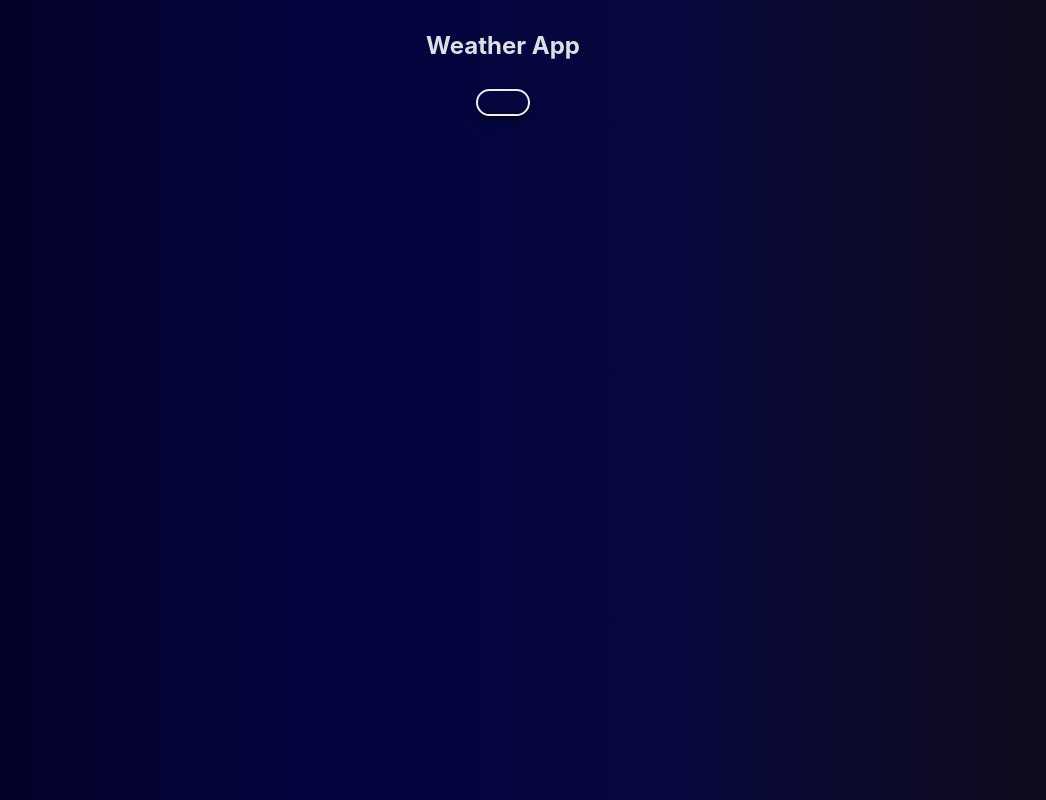
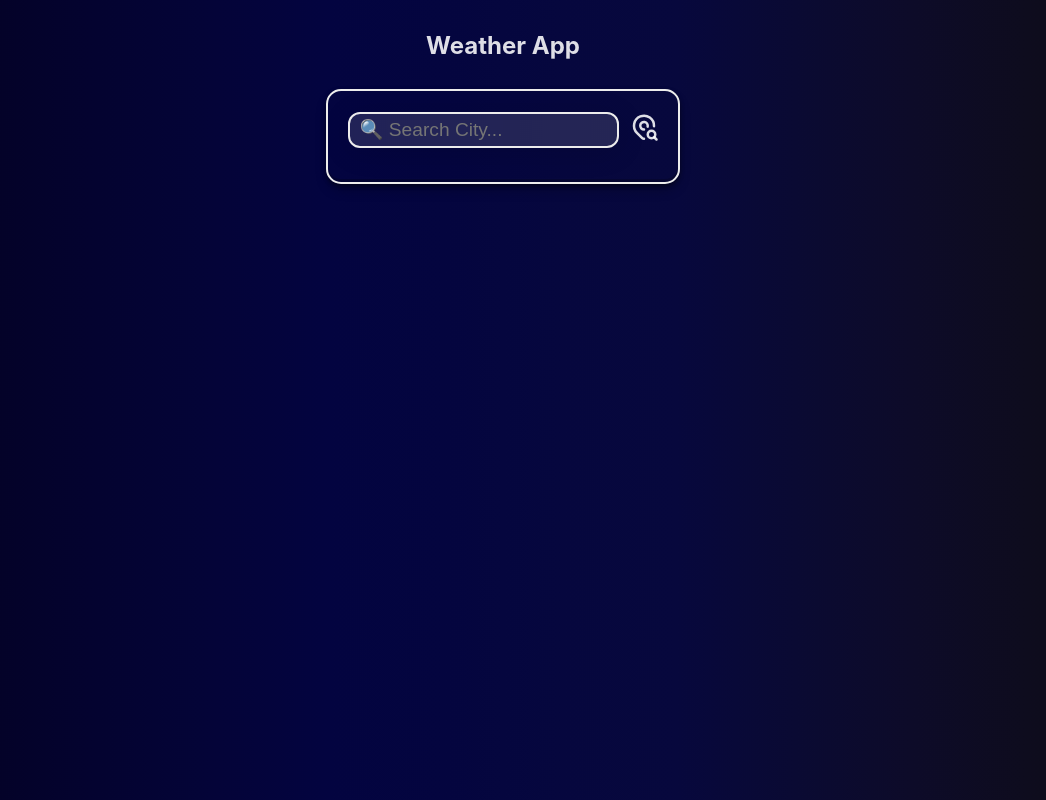
Before and after one commit to Akashrajawat007/WeatherApp, a React (Vite) app: page / in a window 1280 px wide. Shown: the whole page, without its empty margins (137-1183 px from the left). Built offline with nearby package versions, Linux system fonts and the light colour scheme.

Commit message:
Add Search Functionality on clicking "Enter" key

```diff
--- a/src/App.css
+++ b/src/App.css
@@ -13,3 +13,23 @@
   position: relative;box-shadow: rgba(0, 0, 0, 0.4) 0px 2px 4px,
     rgba(0, 0, 0, 0.3) 0px 7px 13px -3px, rgba(0, 0, 0, 0.2) 0px -3px 0px inset;
 }
+
+.search {
+  width: 300px;
+  margin: 1rem auto;
+  display: flex;
+  justify-content: center;
+  gap: 10px;
+
+  & input {
+    color: #ececec;
+    padding: 5px 10px;
+    border: 2px solid #ececec;
+    border-radius: 12px;
+    font-size: larger;
+    text-transform: capitalize;
+    background: rgba(255, 255, 255, 0.12);
+    box-shadow: 0 4px 30px rgba(0, 0, 0, 0.1);
+    backdrop-filter: blur(2.5px);
+  }
+}
--- a/src/App.jsx
+++ b/src/App.jsx
@@ -1,16 +1,17 @@
 import { useState, useEffect } from "react"
 import Container from "./components/Container"
+import Search from "./components/Search"
 import "./App.css"
 
 function App() {
   const [city, setCity] = useState("")
-  console.log("City: ",city);
+  console.log("City: ", city)
   return (
     <>
       <div className="app">
         <h2>Weather App</h2>
         <Container>
-
+          <Search city={city} cityHandler={setCity} />
         </Container>
       </div>
     </>
--- a/src/components/Search.jsx
+++ b/src/components/Search.jsx
@@ -1,10 +1,16 @@
 import React, { useState, useRef } from "react"
 import { TbMapPinSearch } from "react-icons/tb"
-import capitalize from "../utils/capitalize"
 
 function Search({ city, cityHandler }) {
   const [temp, setTemp] = useState(city)
   const inputRef = useRef(null)
+
+  const handleKeyDown = (e) => {
+    if (e.key === "Enter") {
+      cityHandler(capitalize(temp))
+      inputRef.current.blur();
+    }
+  }
 
   return (
     <div className="search">
@@ -13,12 +19,13 @@ function Search({ city, cityHandler }) {
         placeholder="🔍 Search City..."
         value={temp}
         onChange={(e) => setTemp(e.target.value)}
+        onKeyDown={handleKeyDown}
         ref={inputRef}
       />
       <div className="icon">
         <TbMapPinSearch
           size={30}
-          onClick={() => cityHandler(capitalize(temp))}
+          onClick={() => cityHandler(temp)}
         />
       </div>
     </div>
```
